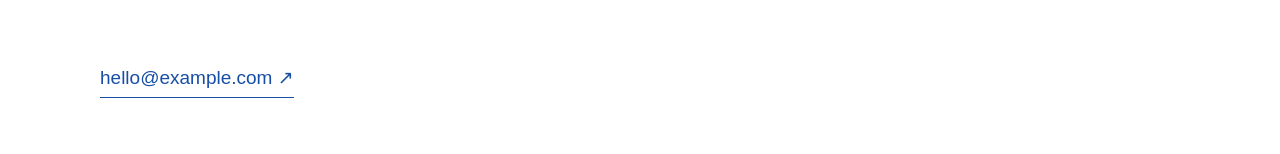
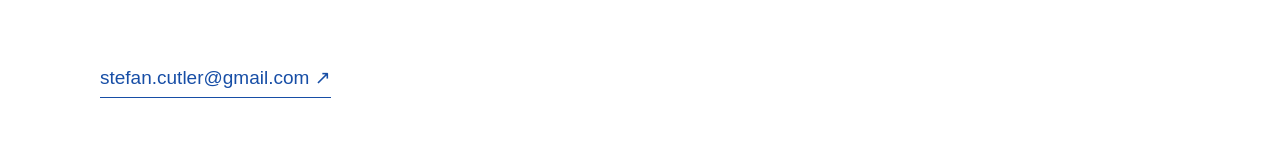
Before and after one commit to WHYDOESTHISWORLDEXIST/stefan-portfolio, a Next.js app: page / in a window 1280 px wide. Shown: the part 3158-3312 px from the top of the page. Built offline with nearby package versions, Linux system fonts and the light colour scheme.

Commit message:
Update contact email

```diff
--- a/app/page.tsx
+++ b/app/page.tsx
@@ -84,7 +84,7 @@ export default function Home() {
       <section className="contact shell" id="contact">
         <p className="kicker">03 / Contact</p>
         <h2>If you&apos;re building something interesting, I&apos;d like to hear about it.</h2>
-        <a className="emailLink" href="mailto:hello@example.com">hello@example.com ↗</a>
+        <a className="emailLink" href="mailto:stefan.cutler@gmail.com">stefan.cutler@gmail.com ↗</a>
       </section>
 
       <footer className="footer shell"><span>© 2026 Stefan</span><a href="#top">Back to top ↑</a></footer>
```
